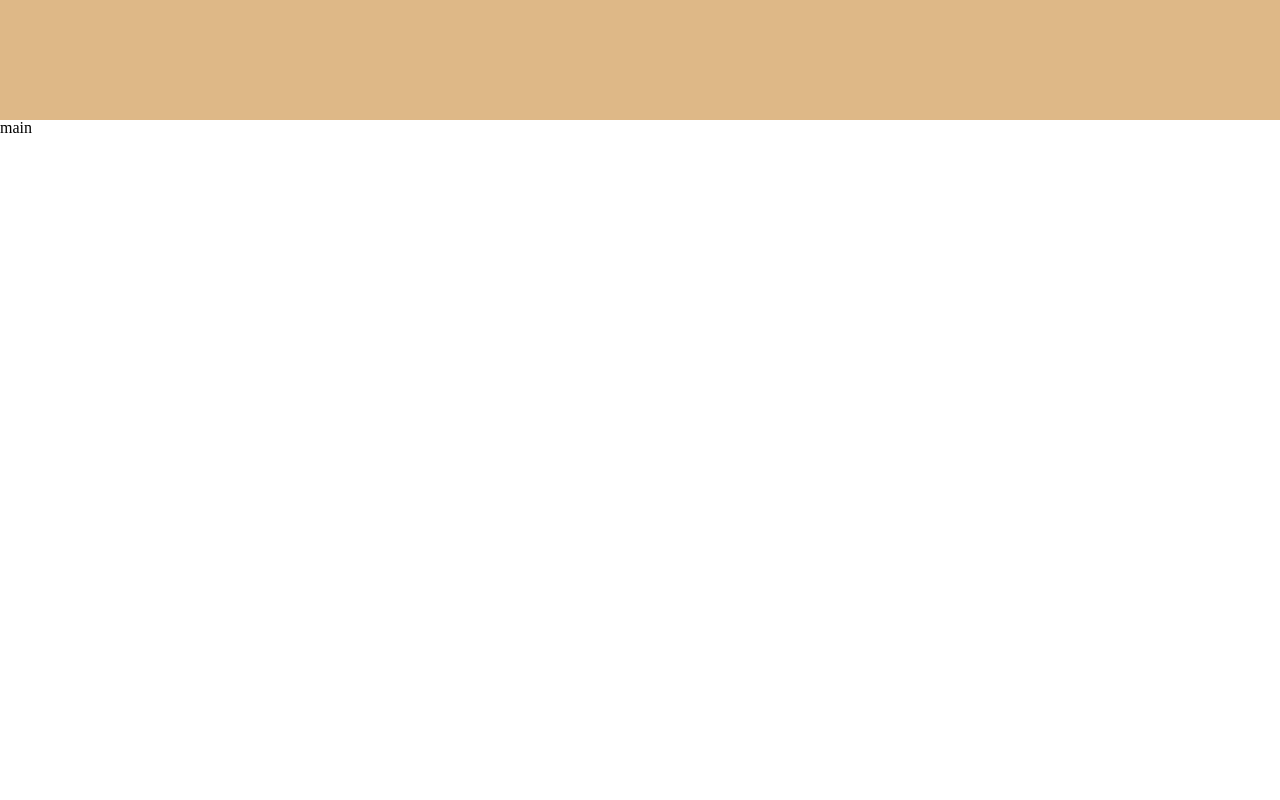
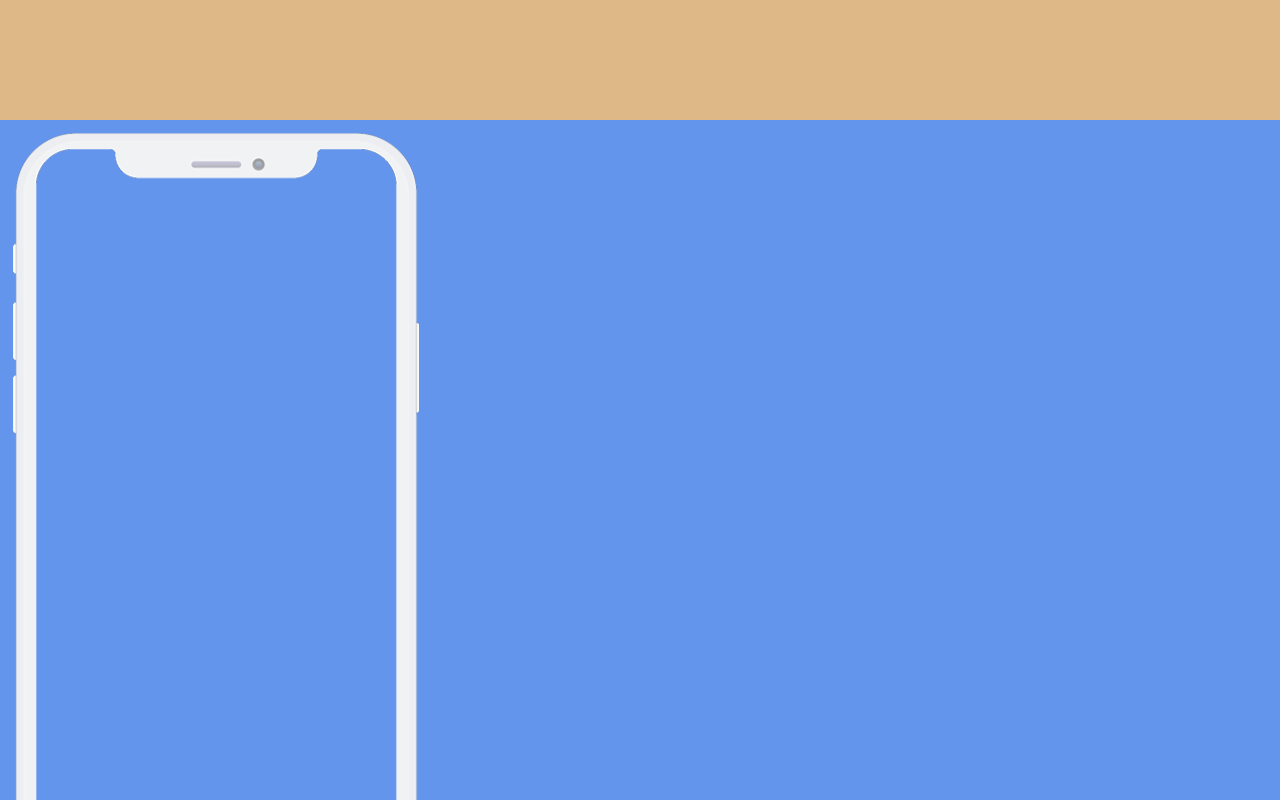
Before and after one commit to hmg11123/ajoa_movie_project, a React app: page /#/ in a window 1280 px wide. Shown: the part 3080-3880 px from the top of the page. Built offline with nearby package versions, Linux system fonts and the light colour scheme.

Commit message:
screen05

```diff
--- a/src/components/screens/screen05.js
+++ b/src/components/screens/screen05.js
@@ -1,10 +1,20 @@
 import React from "react";
+import mockup from "../image/phone__mockup.png";
 
 class screen05 extends React.Component {
   render() {
     return (
       <div className="screen05 screen">
-        <div className="screen05__main">main</div>
+        <div className="screen05__main">
+          <div className="screen05__mockup">
+            <img src={mockup}></img>
+          </div>
+
+          <div className="screen05__txt">
+            <div className="screen05__txt1"></div>
+            <div className="screen05__txt2"></div>
+          </div>
+        </div>
       </div>
     );
   }
--- a/src/style/screen05.css
+++ b/src/style/screen05.css
@@ -0,0 +1,6 @@
+.screen05 {
+  width: 100%;
+  height: 100vh;
+
+  background-color: cornflowerblue;
+}
```
